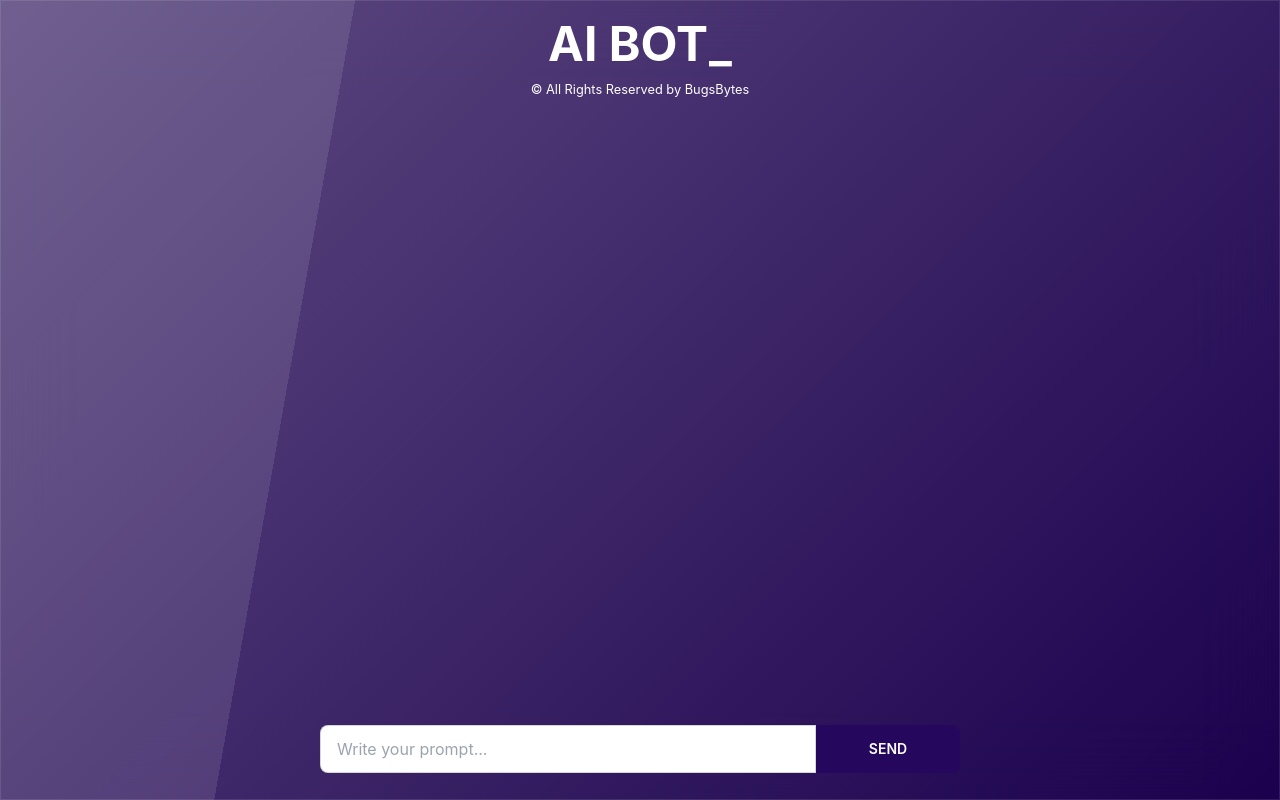
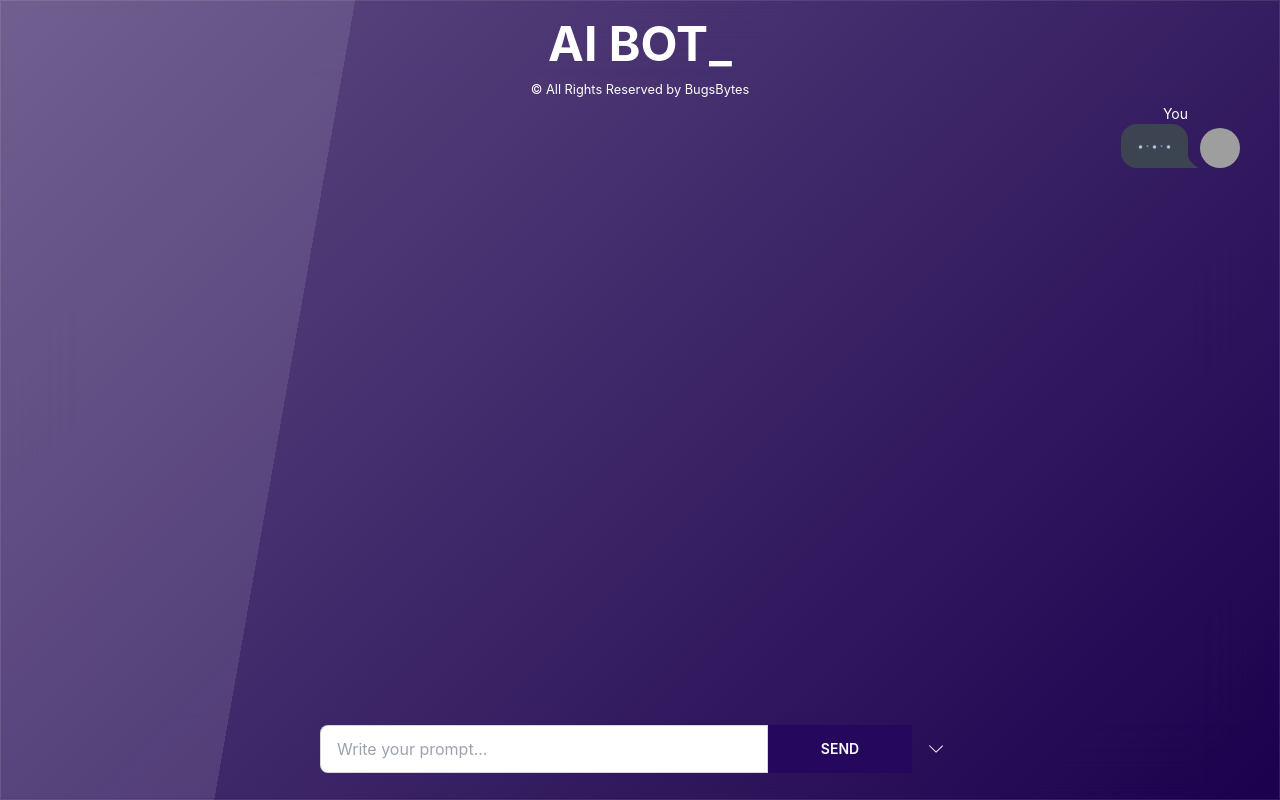
Before and after one commit to SalehAhmed19/AI_BOT, a React (Create React App) app in the folder client/: page / in a window 1280 px wide. Built offline with nearby package versions, Linux system fonts and the light colour scheme; grey boxes are pictures that could not be loaded.

Commit message:
deployment updated

```diff
--- a/client/package.json
+++ b/client/package.json
@@ -12,7 +12,9 @@
     "openai": "^3.1.0",
     "react": "^18.2.0",
     "react-dom": "^18.2.0",
+    "react-icons": "^4.7.1",
     "react-scripts": "5.0.1",
+    "scrollable-component": "^1.2.1",
     "typewriter-effect": "^2.19.0",
     "web-vitals": "^2.1.4"
   },
--- a/client/src/App.js
+++ b/client/src/App.js
@@ -3,6 +3,7 @@ import "./App.css";
 import Typewriter from "typewriter-effect";
 import { Configuration, OpenAIApi } from "openai";
 import { BounceLoader, RiseLoader } from "react-spinners";
+import { SlArrowDown } from "react-icons/sl";
 import ai from "./Assets/logo.jpeg";
 function App() {
   const [loading, setLoading] = useState(false);
@@ -57,7 +58,7 @@ function App() {
           <BounceLoader size={100} color="#fff" />
         </div>
       ) : (
-        <div className="bg-[#1c014e] h-screen">
+        <div className="bg-[#1c014e] h-full">
           <div className="glass h-screen">
             <h2 className="text-5xl font-bold text-center pt-5 pb-2 text-[#fff]">
               <Typewriter
@@ -72,7 +73,7 @@ function App() {
             <p className="text-center text-[#fff]">
               <small>&copy; All Rights Reserved by BugsBytes</small>
             </p>
-            <div className="px-10">
+            <div className="px-10 overflow-y-auto h-[500px] scroll-smooth">
               {result.length > 0 && (
                 <div className="chat chat-start">
                   <div className="chat-image avatar">
@@ -99,7 +100,6 @@ function App() {
                   </div>
                 </div>
               )}
-              {prompt.length > 0 && (
               <div className="chat chat-end">
                 <div className="chat-image avatar">
                   <div className="w-10 rounded-full">
@@ -107,12 +107,19 @@ function App() {
                   </div>
                 </div>
                 <div className="chat-header text-[#fff]">You</div>
-                  <div className="chat-bubble">{prompt}</div>
-                </div>
+                <div id="chatprompt" className="chat-bubble">
+                  {prompt.length === 0 ? (
+                    <RiseLoader color="#C4D3EF" size={3} />
+                  ) : (
+                    prompt
                   )}
                 </div>
-            <div className="flex justify-center btm-nav w-1/2 mx-auto my-5 bg-transparent">
-              <div className="form-control w-3/4 mx-auto">
+              </div>
+            </div>
+          </div>
+          <div className="glass">
+            <div className="flex justify-center lg:w-1/2 mx-auto btm-nav my-5 bg-transparent">
+              <div className="form-control lg:w-3/4 lg:mx-auto">
                 <div className="input-group my-10">
                   <input
                     type="text"
@@ -130,39 +137,14 @@ function App() {
                   >
                     {aiLoading ? "Sending..." : "Send"}
                   </button>
+                  <a href="#chatprompt">
+                    <button className="btn btn-ghost">
+                      <SlArrowDown style={{ color: "#fff" }} />
+                    </button>
+                  </a>
                 </div>
               </div>
             </div>
-            {/* <div className="mx-20 m-5 rounded-lg">
-              <pre
-                style={{ whiteSpace: "pre-wrap" }}
-                className="mockup-code px-5 bg-[#000]"
-              >
-                {result}
-              </pre>
-            </div>
-            <div className="flex justify-center btm-nav w-1/2 mx-auto my-5 bg-transparent">
-              <div className="form-control w-1/2">
-                <div className="input-group my-10">
-                  <input
-                    type="text"
-                    value={prompt}
-                    onChange={(e) => {
-                      setPrompt(e.target.value);
-                    }}
-                    placeholder="Write your prompt..."
-                    className="input input-bordered w-full"
-                  />
-                  <button
-                    onClick={handleClick}
-                    // disabled={aiLoading}
-                    className="btn btn-primary btn-square w-36 text-[#fff]"
-                  >
-                    {aiLoading ? "Generating..." : "Generate"}
-                  </button>
-                </div>
-              </div>
-            </div> */}
           </div>
         </div>
       )}
--- a/client/src/index.css
+++ b/client/src/index.css
@@ -1,6 +1,9 @@
 @tailwind base;
 @tailwind components;
 @tailwind utilities;
+html{
+  scroll-behavior: smooth;
+}
 body {
   margin: 0;
   font-family: -apple-system, BlinkMacSystemFont, 'Segoe UI', 'Roboto', 'Oxygen',
```
Also changed, not shown: 1 other file (tests, documents, lock files or other folders). Lines whose indentation alone changed are shown as unchanged.
